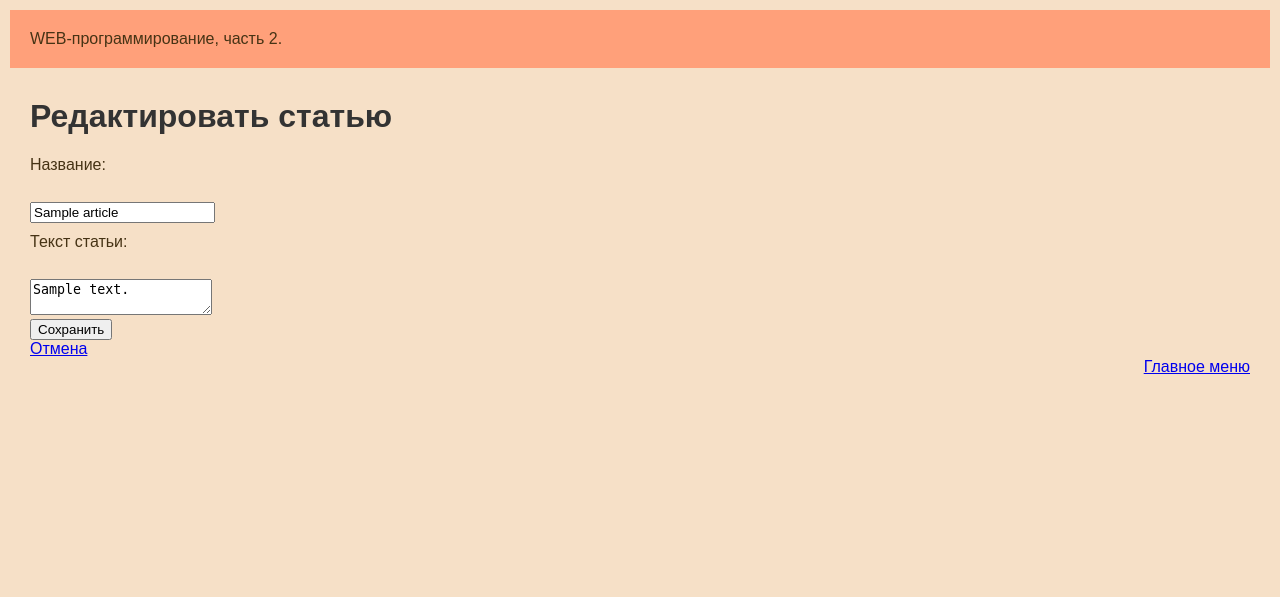
After one commit to kisses-noo/webprogramming-labs-2, a Flask app: page /lab5/edit/1 in a window 1280 px wide. The commit adds this page. Shown: the top 597 px of the page. Run offline with Flask 3, Linux system fonts and the light colour scheme; the visitor is signed in with stand-in values (Sample User, id 1); a database or web service that is not in the repository returns one stand-in record (values such as "Sample title"); some libraries are stand-ins or nearby versions.

Commit message:
Самостоятельные задания

```diff
--- a/lab5.py
+++ b/lab5.py
@@ -122,6 +122,9 @@ def create():
         db_close(conn, cur)
         return redirect('/lab5/login')
 
+    if not title or not article_text:
+        return render_template('lab5/create_article.html', error='Название и текст статьи не могут быть пустыми.')
+
     cur.execute("INSERT INTO articles (user_id, title, article_text) VALUES (%s, %s, %s);", (user_id, title, article_text))
     db_close(conn, cur)
     return redirect('/lab5')
@@ -142,11 +145,82 @@ def list():
     user = cur.fetchone()
     user_id = user["id"] if user else None
 
+
     if user_id is None:
         db_close(conn, cur)
         return redirect('/lab5/login')
 
     cur.execute("SELECT * FROM articles WHERE user_id=%s;", (user_id,))
     articles = cur.fetchall()
+
     db_close(conn, cur)
+
+    if not articles:
+        return render_template('/lab5/articles.html', articles=articles, message="У вас нет ни одной статьи.")
+
     return render_template('/lab5/articles.html', articles=articles)
+
+@lab5.route('/lab5/logout')
+def logout():
+    session.pop('login', None)
+    return redirect('/lab5/login')
+
+
+@lab5.route('/lab5/edit/<int:article_id>', methods=['GET', 'POST'])
+def edit_article(article_id):
+    login = session.get('login')
+    if not login:
+        return redirect('/lab5/login')
+
+    conn, cur = db_connect()
+
+    if request.method == 'GET':
+        query = "SELECT * FROM articles WHERE id = %s;" if current_app.config['DB_TYPE'] == 'postgres' else "SELECT * FROM articles WHERE id = ?;"
+        cur.execute(query, (article_id,))
+        article = cur.fetchone()
+
+        if article is None:
+            db_close(conn, cur)
+            return redirect('/lab5/list')
+
+        return render_template('lab5/edit_article.html', article=article)
+
+    title = request.form.get('title')
+    article_text = request.form.get('article_text')
+
+    if not title or not article_text:
+        return render_template('lab5/edit_article.html', article=article, error='Название и текст статьи не могут быть пустыми.')
+
+    update_query = "UPDATE articles SET title = %s, article_text = %s WHERE id = %s;" if current_app.config['DB_TYPE'] == 'postgres' \
+        else "UPDATE articles SET title = ?, article_text = ? WHERE id = ?;"
+    cur.execute(update_query, (title, article_text, article_id))
+
+    db_close(conn, cur)
+    return redirect('/lab5/list')
+
+@lab5.route('/lab5/delete/<int:article_id>', methods=['GET', 'POST'])
+def delete_article(article_id):
+    login = session.get('login')
+    if not login:
+        return redirect('/lab5/login')
+
+    conn, cur = db_connect()
+
+    if request.method == 'GET':
+        # Получаем информацию о статье для отображения перед удалением
+        query = "SELECT * FROM articles WHERE id = %s;" if current_app.config['DB_TYPE'] == 'postgres' else "SELECT * FROM articles WHERE id = ?;"
+        cur.execute(query, (article_id,))
+        article = cur.fetchone()
+
+        if article is None:
+            db_close(conn, cur)
+            return redirect('/lab5/list')
+
+        return render_template('lab5/delete_article.html', article=article)
+
+    # На POST запрос удаляем статью
+    delete_query = "DELETE FROM articles WHERE id = %s;" if current_app.config['DB_TYPE'] == 'postgres' else "DELETE FROM articles WHERE id = ?;"
+    cur.execute(delete_query, (article_id,))
+
+    db_close(conn, cur)
+    return redirect('/lab5/list')
--- a/templates/base.html
+++ b/templates/base.html
@@ -5,6 +5,7 @@
         <meta name="viewport" content="width=device-width, initial-scale=1.0">
         <title>Андреичева Алина. {% block laba %}{% endblock %}</title>
         <link rel="stylesheet" href="{{ url_for('static', filename='lab1/main.css')}}">
+        <link rel="stylesheet" href="{{ url_for('static', filename='style.css') }}">
         <style>
             body{
                 {% if request.cookies.get('color') %}
--- a/templates/lab5/create_article.html
+++ b/templates/lab5/create_article.html
@@ -2,7 +2,9 @@
 {% block lab %}Лабораторная работа 5{% endblock %}
 {% block main %}
     <h1>Создание статьи</h1>
-
+    {% if error %}
+        <div style="color: red;">{{ error }}</div>
+    {% endif %}
     <form method="post">
         <div>
             <label>
@@ -17,6 +19,8 @@
         <div>
             <button type="submit">Готово</button>
         </div>
+
     </form>
+    <a href="/lab5">Перейти к базе данных</a>
 
 {% endblock %}
--- /dev/null
+++ b/templates/lab5/edit_article.html
@@ -0,0 +1,18 @@
+{% extends "base.html" %}
+
+{% block lab %}Редактирование статьи{% endblock %}
+
+{% block main %}
+    <h1>Редактировать статью</h1>
+    {% if error %}
+        <div style="color: red;">{{ error }}</div>
+    {% endif %}
+    <form method="POST">
+        <label for="title">Название:</label><br>
+        <input type="text" id="title" name="title" value="{{ article['title'] }}" required><br>
+        <label for="article_text">Текст статьи:</label><br>
+        <textarea id="article_text" name="article_text" required>{{ article['article_text'] }}</textarea><br>
+        <input type="submit" value="Сохранить">
+    </form>
+    <a href="/lab5/list">Отмена</a>
+{% endblock %}
```
Also changed, not shown: templates/lab5/articles.html (+7 -2 lines), templates/lab5/delete_article.html (added, +12 -0 lines), templates/lab5/lab5.html (+6 -1 lines), static/favicon.ico (added).
